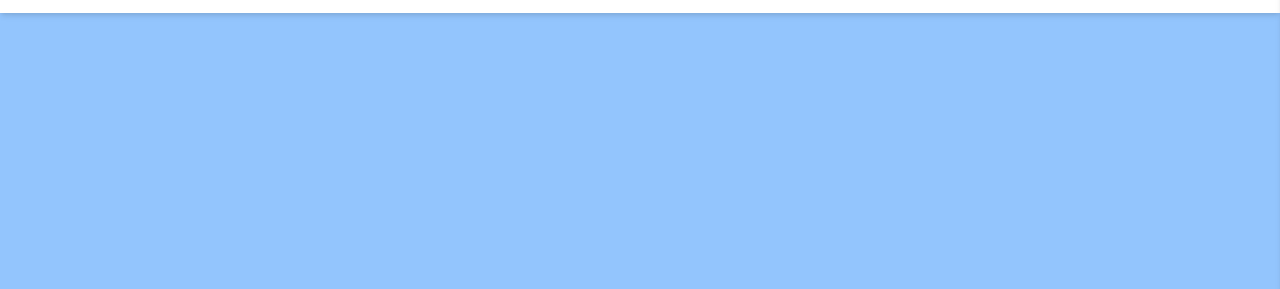
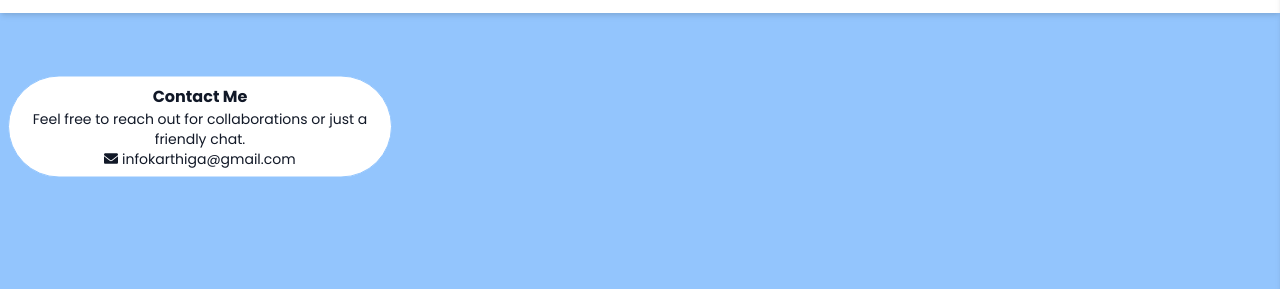
Before and after one commit to karthigaiselvii/portfolio, a plain HTML site: page index.html in a window 1280 px wide. Shown: the part 51-340 px from the top of the page. Drawn offline with nearby package versions, Linux system fonts and the light colour scheme; a web font is replaced by a local one.

Commit message:
animation

```diff
--- a/index.html
+++ b/index.html
@@ -35,7 +35,8 @@
 
     <!-- Side Navbar -->
 
-    <div id="sidenav" class="bg-blue-300 shadow-md fixed top-0 right-0 z-50" style="width: 50%; height: 100vh; right: -50%;">
+    <div id="sidenav" class="bg-blue-300 shadow-md fixed top-0 right-0 z-50"
+        style="width: 50%; height: 100vh; right: -50%;">
         <p class="cursor-pointer text-right p-2" id="closenav">X</p>
         <div class="flex flex-col items-center gap-4">
             <a href="#about">About</a>
@@ -47,10 +48,16 @@
 
 
     <section id="hero"
-        class="bg-blue-300 text-white h-screen flex flex-col justify-center items-center text-center p-4">
+        class="bg-blue-300 text-white h-screen flex flex-col justify-center items-center text-center p-4 relative">
         <h1 class="text-4xl md:text-6xl font-bold mb-4">Hello, I'm Karthigaiselvi</h1>
         <p class="text-xl md:text-2xl mb-8">A Passionate Frontend Developer</p>
         <a href="#projects" class="btn bg-white text-blue-300 py-2 px-4 rounded-full hover:bg-blue-100">View My Work</a>
+    </section>
+
+    <section class="border border-blue-300 text-center rounded-full absolute top-36 p-2 m-2 animate-bounce bg-white" style="width: 30%;">
+        <h2 class="font-bold">Contact Me</h2>
+        <p class="text-sm">Feel free to reach out for collaborations or just a friendly chat.</p>
+        <p class="text-sm"><i class="fa-solid fa-envelope"></i> infokarthiga@gmail.com</p>
     </section>
 
     <section id="about" class="container mx-auto p-8 text-center">
@@ -90,7 +97,8 @@
             <div class="project bg-white m-4 p-4 rounded-lg shadow-md">
                 <h3 class="text-xl font-bold mb-2"><a href="https://karthigaiselvii.github.io/Udemy/">Udemy Clone</a>
                 </h3>
-                <p class="mb-2 text-sm">The Udemy Clone Website project highlights my ability to develop a comprehensive and
+                <p class="mb-2 text-sm">The Udemy Clone Website project highlights my ability to develop a comprehensive
+                    and
                     interactive web application using HTML5, CSS3, and JavaScript. It reflects my attention to detail,
                     design skills, and proficiency in frontend web development technologies. This project serves as a
                     testament to my capability to take on complex web development tasks and deliver high-quality
@@ -99,7 +107,8 @@
             <div class="project bg-white m-4 p-4 rounded-lg shadow-md">
                 <h3 class="text-xl font-bold mb-2"><a href="https://karthigaiselvii.github.io/Greenden/">Greenden</a>
                 </h3>
-                <p class="mb-2 text-sm">Greenden is a modern and user-friendly plant selling website designed to provide a
+                <p class="mb-2 text-sm">Greenden is a modern and user-friendly plant selling website designed to provide
+                    a
                     seamless online shopping experience for plant enthusiasts. This project showcases my proficiency in
                     using Tailwind CSS for responsive and aesthetically pleasing design, and JavaScript for dynamic
                     interactivity and enhanced user experience.</p>
@@ -117,7 +126,8 @@
             <form class="mx-auto max-w-md">
                 <div class="mb-4">
                     <label for="name" class="block text-left mb-2">Name:</label>
-                    <input type="text" id="name" name="name" required class="w-full p-2 border border-gray-300 rounded focus:outline-none">
+                    <input type="text" id="name" name="name" required
+                        class="w-full p-2 border border-gray-300 rounded focus:outline-none">
                 </div>
                 <div class="mb-4">
                     <label for="email" class="block text-left mb-2">Email:</label>
```
Lines whose indentation alone changed are shown as unchanged.
